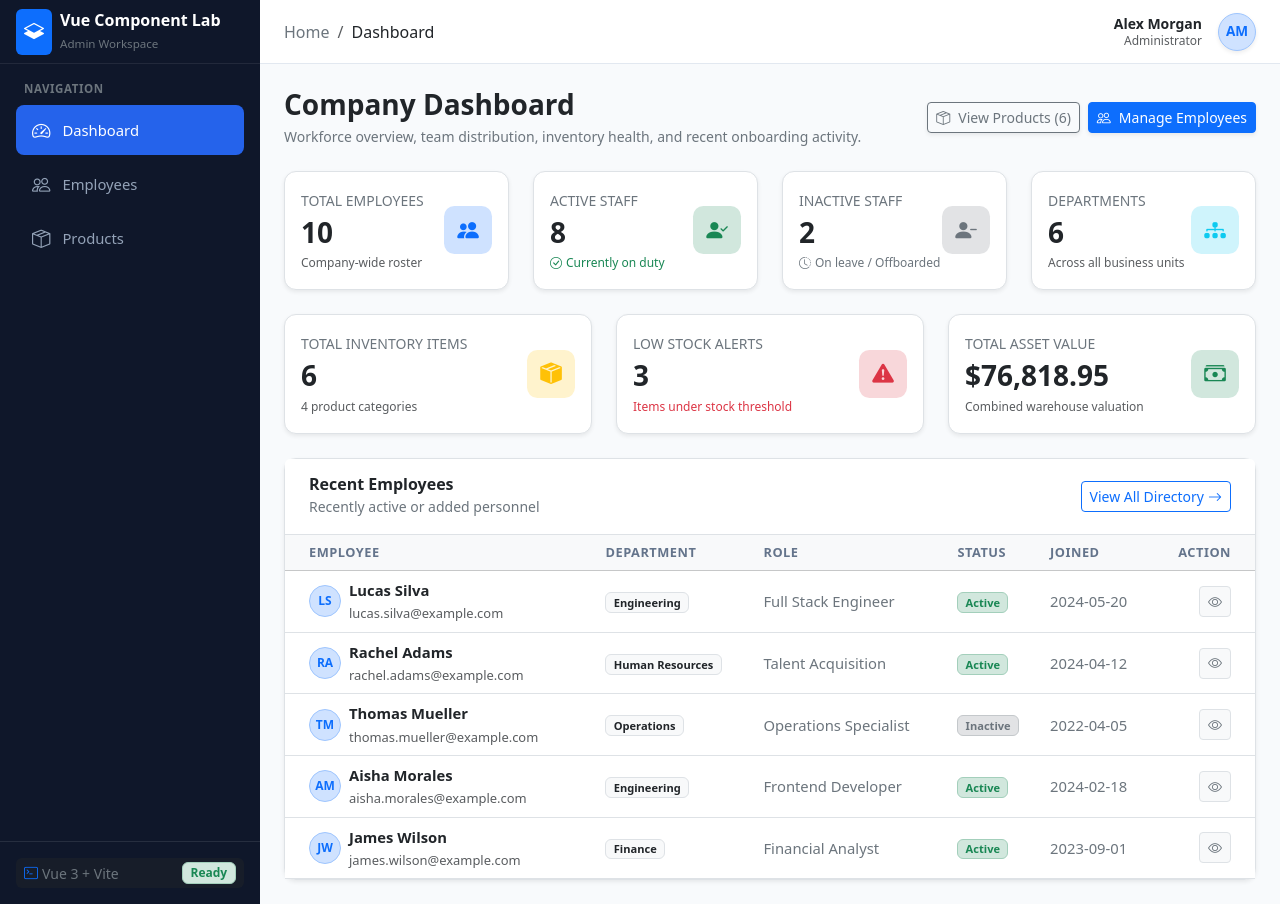
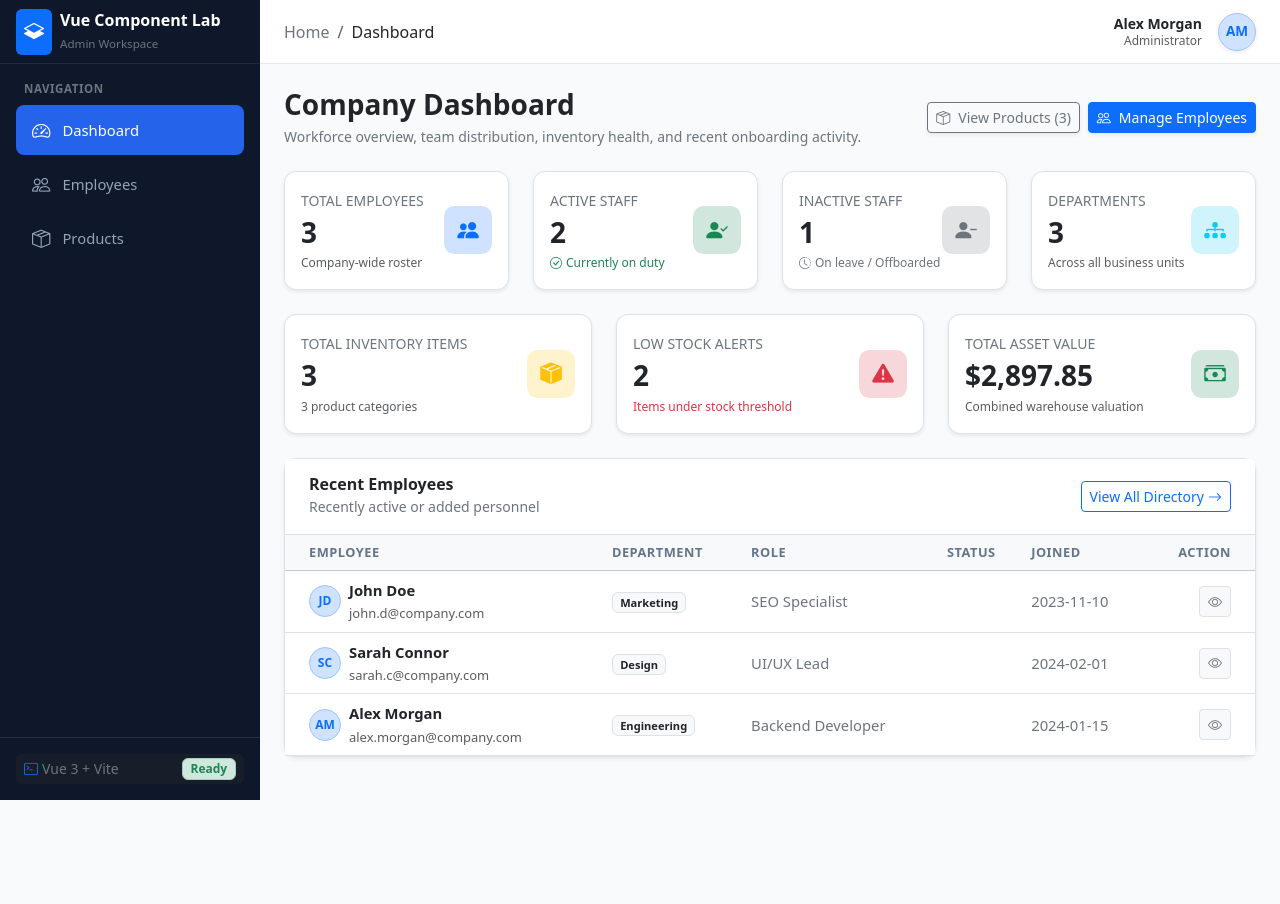
Before and after one commit to codetheuri/vue-lab, a Vue app: page / in a window 1280 px wide. After the commit the page ends 800 px from the top, so only its background shows below. Built offline with nearby package versions, Linux system fonts and the light colour scheme.

Commit message:
fixes and updates

```diff
--- a/src/components/base/BaseToast.vue
+++ b/src/components/base/BaseToast.vue
@@ -2,62 +2,56 @@
 import { computed, watch } from 'vue'
 import { useToast } from '../../composables/useToast'
 
-const { toasts, removeToast } = useToast()
+const { toasts, removeToast, pauseTimeout, resumeTimeout } = useToast()
 
 const props = defineProps({
   position: {
     type: String,
-    default: 'top-0 end-0 p-3'
+    default: 'bottom-0 end-0'
   },
   maxToasts: {
     type: Number,
     default: 5
   },
-theme: {
+  theme: {
     type: String,
     default: 'light' // 'light' or 'dark'
-  },
-  showProgressBar: {
-    type: Boolean,
-    default: true
-  },
-  ShowSuccess: {
-    type: Boolean,
-    default: true
-  },
+  }
 })
 
-// Cap the maximum number of toasts displayed at once
 const visibleToasts = computed(() => {
   return toasts.value.slice(-props.maxToasts)
 })
 
-// Debug watcher
 watch(toasts, (newVal) => {
-  console.log('Toasts array updated in BaseToast:', newVal)
+  console.log(' Toasts array updated in BaseToast:', newVal)
 }, { deep: true })
 
-// Map toast types to Bootstrap alert classes and Bootstrap Icons
-const getToastConfig = (type) => {
-  switch (type) {
+const getToastConfig = (toast) => {
+  const isDark = props.theme === 'dark'
+  switch (toast.type) {
     case 'success':
       return {
-        alertClass: 'alert-success border-success-subtle text-success-emphasis bg-success-subtle',
-        icon: 'bi-check-circle-fill text-success'
+        alertClass: isDark ? 'bg-success text-white border-success' : 'alert-success border-success-subtle text-success-emphasis bg-success-subtle',
+        icon: isDark ? 'bi-check-circle-fill text-white' : 'bi-check-circle-fill text-success',
+        closeClass: isDark ? 'btn-close-white' : ''
       }
     case 'danger':
       return {
-        alertClass: 'alert-danger border-danger-subtle text-danger-emphasis bg-danger-subtle',
-        icon: 'bi-exclamation-triangle-fill text-danger'
+        alertClass: isDark ? 'bg-danger text-white border-danger' : 'alert-danger border-danger-subtle text-danger-emphasis bg-danger-subtle',
+        icon: isDark ? 'bi-exclamation-triangle-fill text-white' : 'bi-exclamation-triangle-fill text-danger',
+        closeClass: isDark ? 'btn-close-white' : ''
       }
     case 'info':
     default:
       return {
-        alertClass: 'alert-info border-info-subtle text-info-emphasis bg-info-subtle',
-        icon: 'bi-info-circle-fill text-info'
+        alertClass: isDark ? 'bg-dark text-white border-secondary' : 'alert-info border-info-subtle text-info-emphasis bg-info-subtle',
+        icon: isDark ? 'bi-info-circle-fill text-white' : 'bi-info-circle-fill text-info',
+        closeClass: isDark ? 'btn-close-white' : ''
       }
   }
 }
+
 </script>
 
 <template>
@@ -73,17 +67,20 @@ const getToastConfig = (type) => {
         v-for="toast in visibleToasts"
         :key="toast.id"
         class="alert d-flex align-items-center shadow-sm mb-2 px-3 py-2 border"
-        :class="getToastConfig(toast.type).alertClass"
+        :class="getToastConfig(toast).alertClass"
         role="alert"
         style="min-width: 280px; max-width: 400px;"
+        @mouseenter="pauseTimeout(toast.id)"
+        @mouseleave="resumeTimeout(toast.id, toast.duration)"
       >
-        <i :class="['bi me-2 fs-5', getToastConfig(toast.type).icon]"></i>
+        <i :class="['bi me-2 fs-5', getToastConfig(toast).icon]"></i>
         <div class="flex-grow-1 small fw-medium">
           {{ toast.message }}
         </div>
         <button
           type="button"
           class="btn-close ms-2"
+          :class="getToastConfig(toast).closeClass"
           aria-label="Close"
           @click="removeToast(toast.id)"
         ></button>
@@ -93,7 +90,6 @@ const getToastConfig = (type) => {
 </template>
 
 <style scoped>
-/* Smooth slide & fade transition for toasts */
 .toast-list-enter-active,
 .toast-list-leave-active {
   transition: all 0.3s ease;
--- a/src/composables/useEmployees.js
+++ b/src/composables/useEmployees.js
@@ -1,36 +1,52 @@
-import { ref, computed } from 'vue'
-import { initialEmployees } from '../data/employees'
+import { ref, computed, watch } from 'vue'
 
-// Singleton reactive state shared across components
-const employees = ref(initialEmployees)
+const STORAGE_KEY = 'app_employees_data'
+
+const initialEmployees = [
+  { id: 1, name: 'Alex Morgan', email: 'alex.morgan@company.com', department: 'Engineering', role: 'Backend Developer', status: 'Active', joinDate: '2024-01-15' },
+  { id: 2, name: 'Sarah Connor', email: 'sarah.c@company.com', department: 'Design', role: 'UI/UX Lead', status: 'Active', joinDate: '2024-02-01' },
+  { id: 3, name: 'John Doe', email: 'john.d@company.com', department: 'Marketing', role: 'SEO Specialist', status: 'Inactive', joinDate: '2023-11-10' }
+]
+
+// 1. Initialize reactive state from localStorage or fallback mock data
+const storedData = localStorage.getItem(STORAGE_KEY)
+const employees = ref(storedData ? JSON.parse(storedData) : initialEmployees)
+
+// 2. Deep watcher auto-syncs any add/update/delete actions directly to localStorage
+watch(employees, (newValue) => {
+  localStorage.setItem(STORAGE_KEY, JSON.stringify(newValue))
+}, { deep: true })
 
 export function useEmployees() {
-  const addEmployee = (payload) => {
-    employees.value.push({
+  // Computed stats for Dashboard.vue
+  const totalEmployees = computed(() => employees.value.length)
+  const activeEmployees = computed(() => employees.value.filter(e => e.status === 'Active').length)
+  const inactiveEmployees = computed(() => employees.value.filter(e => e.status === 'Inactive').length)
+  const departmentCount = computed(() => new Set(employees.value.map(e => e.department).filter(Boolean)).size)
+  const recentEmployees = computed(() => employees.value.slice(-5).reverse())
+
+  // CRUD Methods
+  const addEmployee = (employeeData) => {
+    const newEmployee = {
       id: Date.now(),
-      status: 'Active',
-      joinDate: new Date().toISOString().split('T')[0],
-      ...payload
-    })
+      ...employeeData
+    }
+    employees.value.push(newEmployee)
   }
 
-  const updateEmployee = (id, payload) => {
+  const updateEmployee = (id, updatedData) => {
     const index = employees.value.findIndex(e => e.id === id)
     if (index !== -1) {
-      employees.value[index] = { ...employees.value[index], ...payload }
+      employees.value[index] = { ...employees.value[index], ...updatedData }
     }
   }
 
   const deleteEmployee = (id) => {
-    employees.value = employees.value.filter(e => e.id !== id)
+    const index = employees.value.findIndex(e => e.id === id)
+    if (index !== -1) {
+      employees.value.splice(index, 1)
+    }
   }
-
-  // Computed statistics
-  const totalEmployees = computed(() => employees.value.length)
-  const activeEmployees = computed(() => employees.value.filter(e => e.status === 'Active').length)
-  const inactiveEmployees = computed(() => employees.value.filter(e => e.status === 'Inactive').length)
-  const departmentCount = computed(() => new Set(employees.value.map(e => e.department).filter(Boolean)).size)
-  const recentEmployees = computed(() => [...employees.value].slice(-5).reverse())
 
   return {
     employees,
--- a/src/composables/useProducts.js
+++ b/src/composables/useProducts.js
@@ -1,48 +1,61 @@
-import { ref, computed } from 'vue'
-import { initialProducts } from '../data/products'
+import { ref, computed, watch } from 'vue'
 
-// Singleton reactive state shared across components
-const products = ref(initialProducts)
+const STORAGE_KEY = 'app_products_data'
+
+const initialProducts = [
+  { id: 1, sku: 'PRD-001', name: 'Logitech MX Master 3S', price: 99.99, stock: 15, category: 'Peripherals', status: 'In Stock' },
+  { id: 2, sku: 'PRD-002', name: 'Dell UltraSharp 27 Monitor', price: 349.50, stock: 4, category: 'Displays', status: 'Low Stock' },
+  { id: 3, sku: 'PRD-003', name: 'USB-C Multi-Port Hub', price: 29.99, stock: 0, category: 'Accessories', status: 'Out of Stock' }
+]
+
+// 1. Load persisted inventory state or fallback mock data
+const storedData = localStorage.getItem(STORAGE_KEY)
+const products = ref(storedData ? JSON.parse(storedData) : initialProducts)
+
+// 2. Sync changes back to localStorage reactively
+watch(products, (newValue) => {
+  localStorage.setItem(STORAGE_KEY, JSON.stringify(newValue))
+}, { deep: true })
 
 export function useProducts() {
-  const addProduct = (payload) => {
-    products.value.push({
+  // Computed metrics for Dashboard.vue
+  const totalProducts = computed(() => products.value.length)
+  const lowStockProducts = computed(() => products.value.filter(p => p.status === 'Low Stock' || p.stock < 10).length)
+  const categoryCount = computed(() => new Set(products.value.map(p => p.category).filter(Boolean)).size)
+  const totalInventoryValue = computed(() => {
+    return products.value.reduce((sum, item) => sum + (Number(item.price || 0) * Number(item.stock || 0)), 0)
+  })
+
+  // CRUD Operations
+  const addProduct = (productData) => {
+    const newProduct = {
       id: Date.now(),
-      sku: 'SKU-' + Math.floor(1000 + Math.random() * 9000),
-      status: 'In Stock',
-      stock: 25,
-      ...payload,
-      price: Number(payload.price) || 0
-    })
+      sku: `PRD-${Math.floor(100 + Math.random() * 900)}`,
+      ...productData
+    }
+    products.value.push(newProduct)
   }
 
-  const updateProduct = (id, payload) => {
+  const updateProduct = (id, updatedData) => {
     const index = products.value.findIndex(p => p.id === id)
     if (index !== -1) {
-      products.value[index] = {
-        ...products.value[index],
-        ...payload,
-        price: payload.price !== undefined ? Number(payload.price) : products.value[index].price
-      }
+      products.value[index] = { ...products.value[index], ...updatedData }
     }
   }
 
   const deleteProduct = (id) => {
-    products.value = products.value.filter(p => p.id !== id)
+    const index = products.value.findIndex(p => p.id === id)
+    if (index !== -1) {
+      products.value.splice(index, 1)
+    }
   }
-
-  // Computed statistics
-  const totalProducts = computed(() => products.value.length)
-  const lowStockProducts = computed(() => products.value.filter(p => p.stock < 10).length)
-  const totalInventoryValue = computed(() => products.value.reduce((sum, p) => sum + (Number(p.price || 0) * Number(p.stock || 0)), 0))
-  const categoryCount = computed(() => new Set(products.value.map(p => p.category).filter(Boolean)).size)
 
   return {
     products,
     totalProducts,
     lowStockProducts,
+    categoryCount,
     totalInventoryValue,
-    categoryCount,
     addProduct,
     updateProduct,
     deleteProduct
--- a/src/pages/Dashboard.vue
+++ b/src/pages/Dashboard.vue
@@ -2,6 +2,7 @@
 import { useEmployees } from '../composables/useEmployees'
 import { useProducts } from '../composables/useProducts'
 import BaseButton from '../components/base/BaseButton.vue'
+import BaseBadge from '../components/base/BaseBadge.vue'
 
 // Consume shared reactive states and metrics from composables
 const {
@@ -18,13 +19,6 @@ const {
   totalInventoryValue,
   categoryCount
 } = useProducts()
-
-// Helper for status badge styling
-const getStatusBadgeClass = (status) => {
-  return status === 'Active'
-    ? 'bg-success-subtle text-success border border-success-subtle'
-    : 'bg-secondary-subtle text-secondary border border-secondary-subtle'
-}
 
 // Generate initials for avatar placeholders
 const getInitials = (name) => {
@@ -236,9 +230,10 @@ const getInitials = (name) => {
                 {{ emp.role }}
               </td>
               <td>
-                <span class="badge" :class="getStatusBadgeClass(emp.status)">
-                  {{ emp.status }}
-                </span>
+                <BaseBadge
+                  :variant="emp.status === 'Active' ? 'success' : 'secondary'"
+                  :text="emp.status"
+                />
               </td>
               <td class="text-secondary small">
                 {{ emp.joinDate }}
--- a/src/pages/Employees.vue
+++ b/src/pages/Employees.vue
@@ -4,6 +4,7 @@ import { useEmployees } from '../composables/useEmployees.js'
 import BaseInput from '../components/base/BaseInput.vue'
 import BaseModal from '../components/base/BaseModal.vue'
 import BaseButton from '../components/base/BaseButton.vue'
+import BaseBadge from '../components/base/BaseBadge.vue'
 import DataTable from '../components/table/DataTable.vue'
 import TableSearch from '../components/table/TableSearch.vue'
 import TablePagination from '../components/table/TablePagination.vue'
@@ -41,11 +42,29 @@ const handleSort = (key) => {
   }
 }
 
+// Delete confirmation modal state
+const isDeleteModalOpen = ref(false)
+const itemToDelete = ref(null)
+
+const confirmDeletePrompt = (item) => {
+  itemToDelete.value = item
+  isDeleteModalOpen.value = true
+}
+
+const executeDelete = () => {
+  if (!itemToDelete.value) return
+  deleteEmployee(itemToDelete.value.id)
+  showDanger('Employee removed from directory.')
+  isDeleteModalOpen.value = false
+  itemToDelete.value = null
+}
+
 // Track editing employee ID
 const editingEmployeeId = ref(null)
 
 const employeeForm = ref({
   name: '',
+  email: '',
   department: '',
   role: '',
   status: 'Active',
@@ -55,6 +74,7 @@ const employeeForm = ref({
 const resetEmployeeForm = () => {
   employeeForm.value = {
     name: '',
+    email: '',
     department: '',
     role: '',
     status: 'Active',
@@ -62,17 +82,15 @@ const resetEmployeeForm = () => {
   }
 }
 
-// 3. Open modal for adding (ONLY opens/preps the modal, no toasts here)
+// 3. Open modal for adding
 const openAddModal = () => {
   editingEmployeeId.value = null
   resetEmployeeForm()
   isModalOpen.value = true
 }
 
-
 // 4. Save handler triggers the correct toast on add vs update
 const saveEmployee = () => {
-  // Stop right here if the name field is empty, fam!
   if (!employeeForm.value.name || employeeForm.value.name.trim() === '') {
     showDanger('Please enter an employee name before saving.')
     return
@@ -94,16 +112,11 @@ const closeModal = () => {
   resetEmployeeForm()
 }
 
-// 5. Delete handler triggers the danger toast
-const handleDeleteEmployee = (id) => {
-  deleteEmployee(id)
-  showDanger('Employee removed from directory.')
-}
-
 const openEditModal = (employee) => {
   editingEmployeeId.value = employee.id
   employeeForm.value = {
     name: employee.name || '',
+    email: employee.email || '',
     department: employee.department || '',
     role: employee.role || '',
     status: employee.status || 'Active',
@@ -111,7 +124,6 @@ const openEditModal = (employee) => {
   }
   isModalOpen.value = true
 }
-
 
 // Computed modal titles & button text
 const modalTitle = computed(() => editingEmployeeId.value ? 'Edit Employee Record' : 'Add New Employee')
@@ -138,12 +150,14 @@ const departmentOptions = computed(() => {
     ...uniqueDepts.map(dept => ({ value: dept, label: dept }))
   ]
 })
+
 // Pipeline: Search & Filters -> Sorted -> Paginated
 const filteredEmployees = computed(() => {
   let result = employees.value.filter(emp => {
     const query = searchQuery.value.toLowerCase().trim()
     const matchesSearch = !query ||
       emp.name?.toLowerCase().includes(query) ||
+      emp.email?.toLowerCase().includes(query) ||
       emp.department?.toLowerCase().includes(query) ||
       emp.role?.toLowerCase().includes(query)
 
@@ -158,7 +172,6 @@ const filteredEmployees = computed(() => {
       let valA = a[sortKey.value] ?? ''
       let valB = b[sortKey.value] ?? ''
 
-      // Case-insensitive string comparison for text columns
       if (typeof valA === 'string' && typeof valB === 'string') {
         valA = valA.toLowerCase()
         valB = valB.toLowerCase()
@@ -167,7 +180,6 @@ const filteredEmployees = computed(() => {
         return 0
       }
 
-      // Numeric comparison
       return sortOrder.value === 'asc' ? valA - valB : valB - valA
     })
   }
@@ -175,16 +187,17 @@ const filteredEmployees = computed(() => {
   return result
 })
 
-// Paginated subset (placed AFTER filteredEmployees so it can use its output)
+// Paginated subset
 const paginatedEmployees = computed(() => {
   const start = (currentPage.value - 1) * itemsPerPage.value
   const end = start + itemsPerPage.value
   return filteredEmployees.value.slice(start, end)
 })
 
-// Updated columns configuration (Actions marked sortable: false)
+// Columns configuration
 const tableColumns = [
   { key: 'name', label: 'Employee', sortable: true, class: 'ps-4' },
+  { key: 'email', label: 'Email', sortable: true },
   { key: 'department', label: 'Department', sortable: true },
   { key: 'role', label: 'Role', sortable: true },
   { key: 'status', label: 'Status', sortable: true },
@@ -192,7 +205,6 @@ const tableColumns = [
   { key: 'actions', label: 'Actions', sortable: false }
 ]
 </script>
-
 
 <template>
   <div class="employees-page">
@@ -238,6 +250,7 @@ const tableColumns = [
           </div>
         </div>
       </div>
+
       <DataTable
         :columns="tableColumns"
         :data="paginatedEmployees"
@@ -246,10 +259,15 @@ const tableColumns = [
         empty-text="No matching employees found."
         @sort="handleSort"
       >
+        <template #cell(email)="{ value }">
+          <span class="text-secondary small">{{ value || 'N/A' }}</span>
+        </template>
+
         <template #cell(status)="{ value }">
-          <span class="badge bg-info-subtle text-info border border-info-subtle">
-            {{ value }}
-          </span>
+          <BaseBadge
+            :variant="value === 'Active' ? 'success' : 'secondary'"
+            :text="value"
+          />
         </template>
 
         <template #cell(actions)="{ row }">
@@ -264,7 +282,7 @@ const tableColumns = [
               variant="outline-danger"
               size="sm"
               icon="bi bi-trash"
-              @click="deleteEmployee(row.id)"
+              @click="confirmDeletePrompt(row)"
             />
           </div>
         </template>
@@ -277,7 +295,21 @@ const tableColumns = [
       />
     </div>
 
-    <!-- Modal -->
+    <!-- Delete Confirmation Modal -->
+    <BaseModal
+      :show="isDeleteModalOpen"
+      title="Confirm Deletion"
+      subtitle="This action cannot be undone."
+      @close="isDeleteModalOpen = false"
+    >
+      <p class="text-secondary">Are you sure you want to delete <strong>{{ itemToDelete?.name }}</strong>?</p>
+      <div class="d-flex justify-content-end gap-2 mt-4">
+        <BaseButton type="button" variant="secondary" size="sm" text="Cancel" @click="isDeleteModalOpen = false" />
+        <BaseButton type="button" variant="danger" size="sm" text="Confirm Delete" @click="executeDelete" />
+      </div>
+    </BaseModal>
+
+    <!-- Add/Edit Employee Modal -->
     <BaseModal
       :show="isModalOpen"
       :title="modalTitle"
@@ -292,6 +324,13 @@ const tableColumns = [
         />
 
         <BaseInput
+          label="Email Address"
+          type="email"
+          v-model="employeeForm.email"
+          placeholder="e.g. alex.morgan@company.com"
+        />
+
+        <BaseInput
           label="Department"
           v-model="employeeForm.department"
           placeholder="e.g. Engineering"
@@ -302,6 +341,14 @@ const tableColumns = [
           v-model="employeeForm.role"
           placeholder="e.g. Backend Developer"
         />
+
+        <div class="mb-3">
+          <label class="form-label small fw-semibold text-secondary">Status</label>
+          <select class="form-select form-select-sm" v-model="employeeForm.status">
+            <option value="Active">Active</option>
+            <option value="Inactive">Inactive</option>
+          </select>
+        </div>
 
         <div class="d-flex justify-content-end gap-2 mt-4">
           <BaseButton
```
Also changed, not shown: src/pages/Products.vue (+67 -19 lines). Lines whose indentation alone changed are shown as unchanged.
